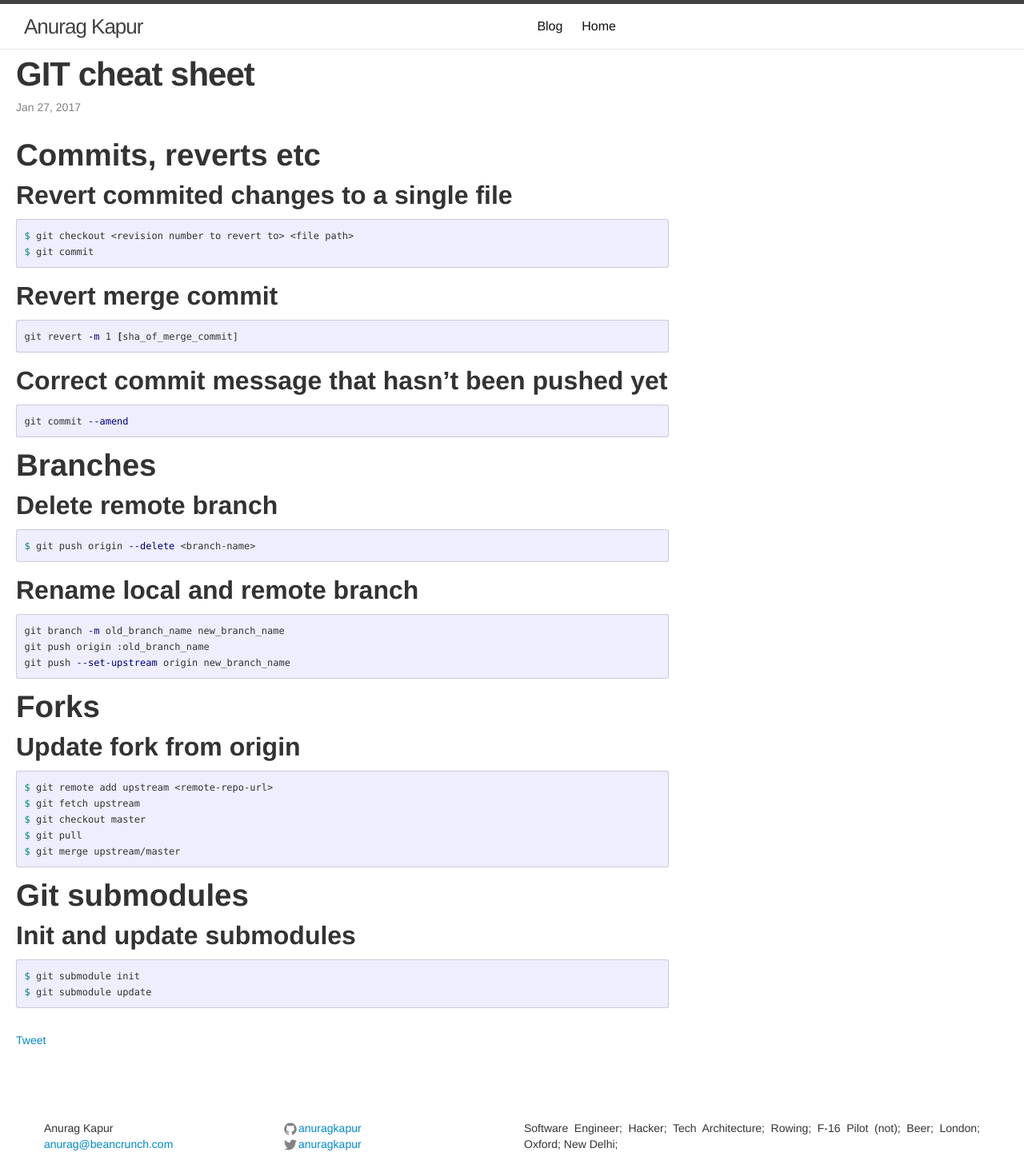
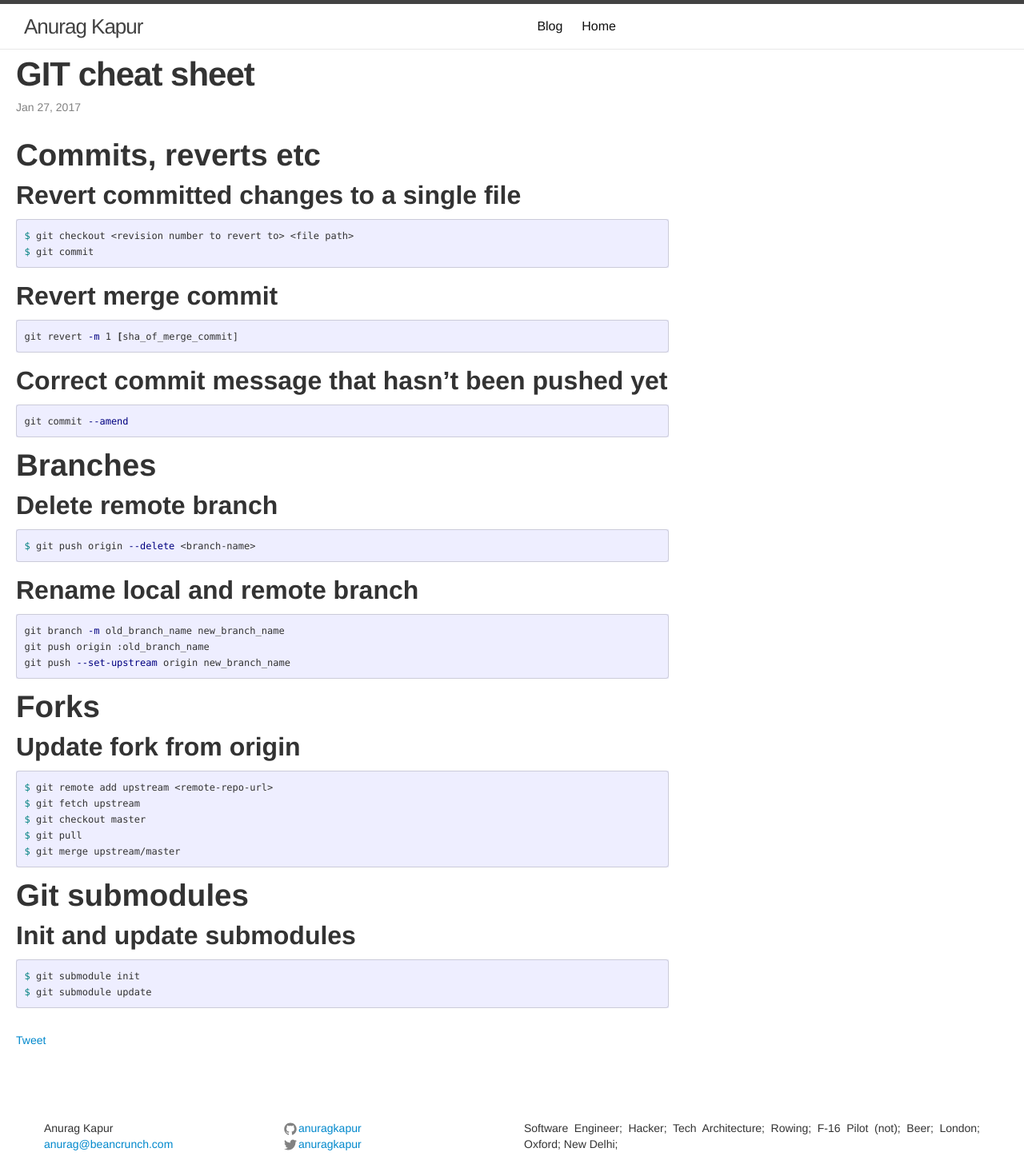
Before and after one commit to anuragkapur/anuragkapur.github.io, a Jekyll site: the page built from blog/cheat-sheets/_posts/2017-01-27-git-cheat-sheet.md, in a window 1280 px wide. Shown: the whole page at 80% size. Built offline with Jekyll 4.4.1, drawn with Linux system fonts in a browser that asks for light colours; comment, search, counter and statistics services are not loaded.

Commit message:
Fix typo

````diff
--- a/blog/cheat-sheets/_posts/2017-01-27-git-cheat-sheet.md
+++ b/blog/cheat-sheets/_posts/2017-01-27-git-cheat-sheet.md
@@ -8,7 +8,7 @@ categories: cheat-sheets
 
 # Commits, reverts etc
 
-## Revert commited changes to a single file
+## Revert committed changes to a single file
 ```shell
 $ git checkout <revision number to revert to> <file path>
 $ git commit
````
